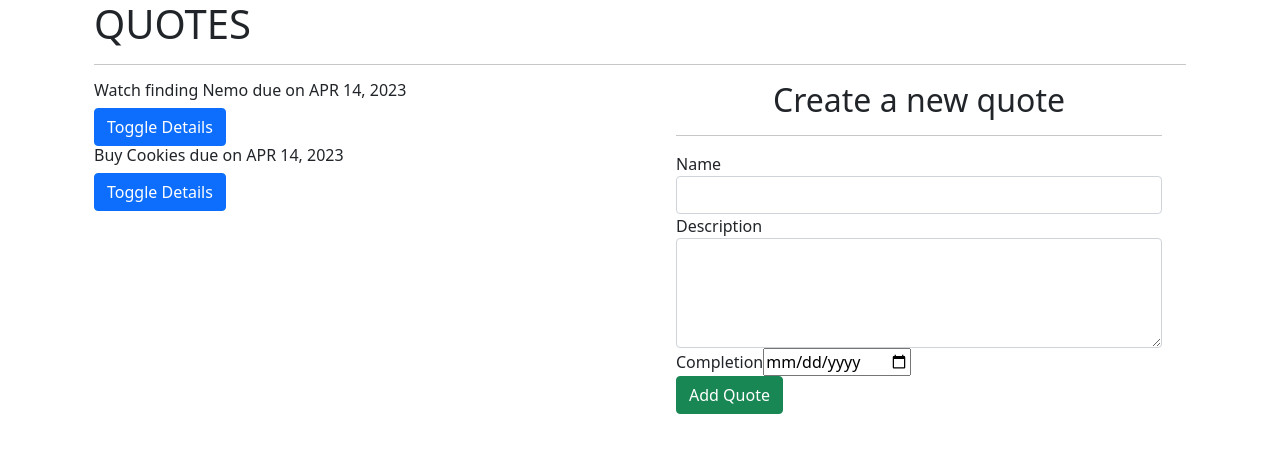
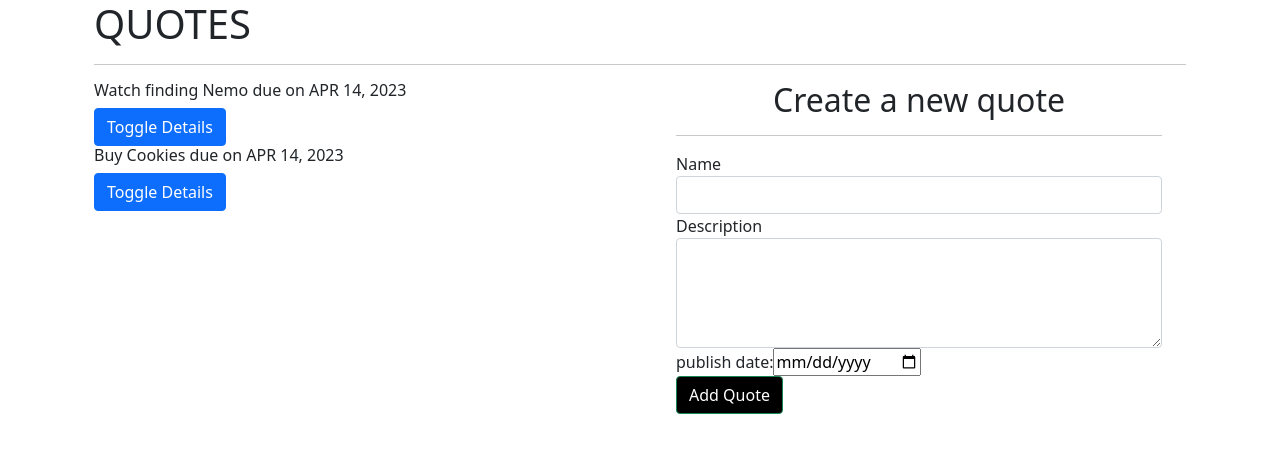
Before and after one commit to linetlucy-genchabe/Quotes-app, an Angular app: page / in a window 1280 px wide. Shown: the top 452 px of the page. Built offline with nearby package versions, Linux system fonts and the light colour scheme.

Commit message:
add styles

```diff
--- a/src/app/quote-form/quote-form.component.html
+++ b/src/app/quote-form/quote-form.component.html
@@ -20,12 +20,21 @@
         </div>
         <div class="form-group">
 
-            <label for="complete">Completion</label>
-            <input type='date' id="complete" [(ngModel)]="newQuote.completeDate" name="completeDate" #completeDate="ngModel" required>
-            <div [hidden]="completeDate.valid || completeDate.pristine" class="alert alert-danger">
+            <label for="complete">publish date:</label>
+            <input type='date' id="start" [(ngModel)]="newQuote.startDate" name="startDate" #completeDate="ngModel" required>
+            <div [hidden]="startDate || completeDate.pristine" class="alert alert-danger">
                 <p>Date is required</p>
             </div>
         </div>
         <button type="submit" class="btn btn-success">Add Quote</button>
     </form>
 </div>
+<style>
+    .btn {
+        background-color: black;
+    }
+
+    .h2 {
+        font-family: sans-serif;
+    }
+</style>
```
